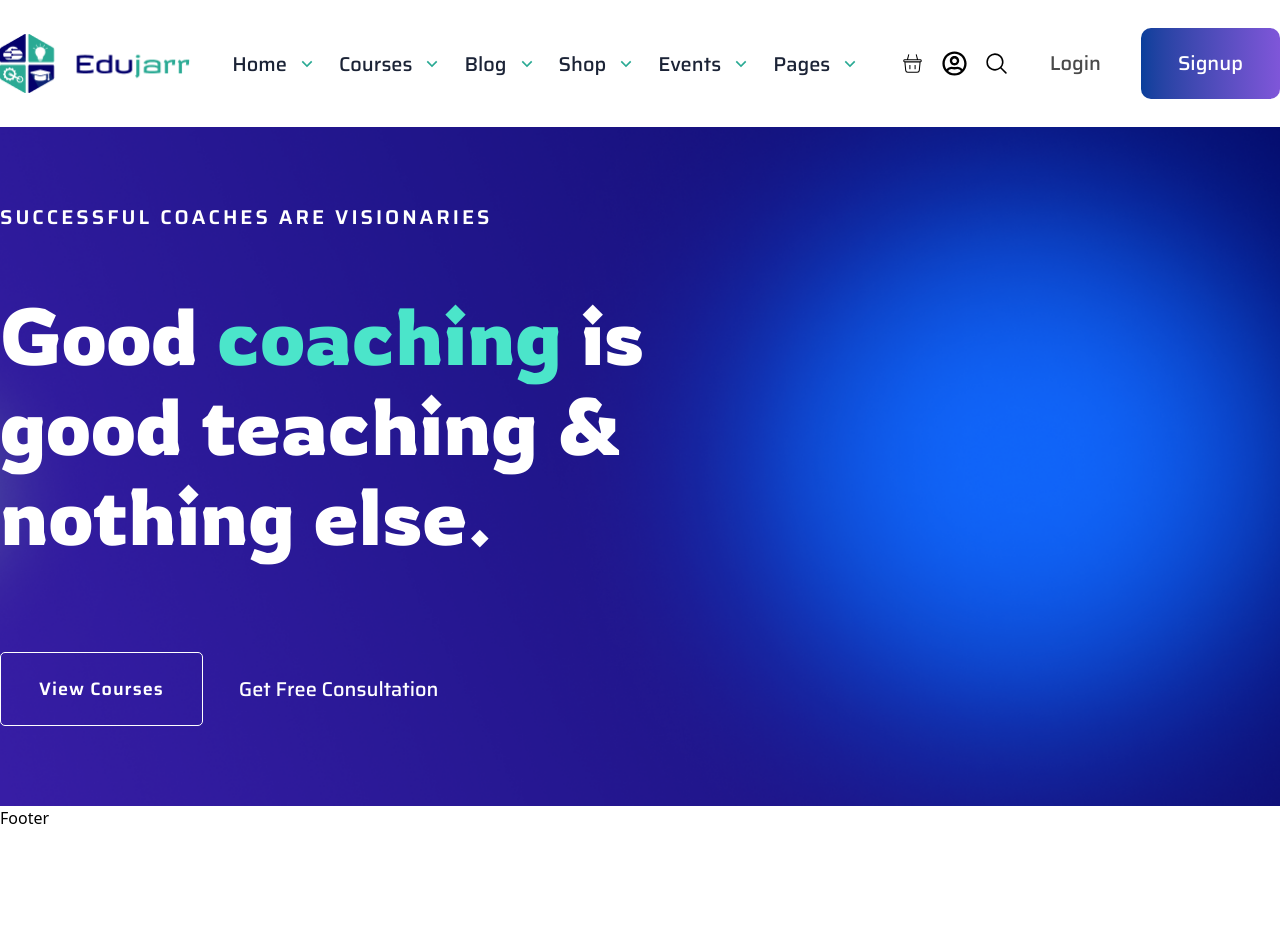
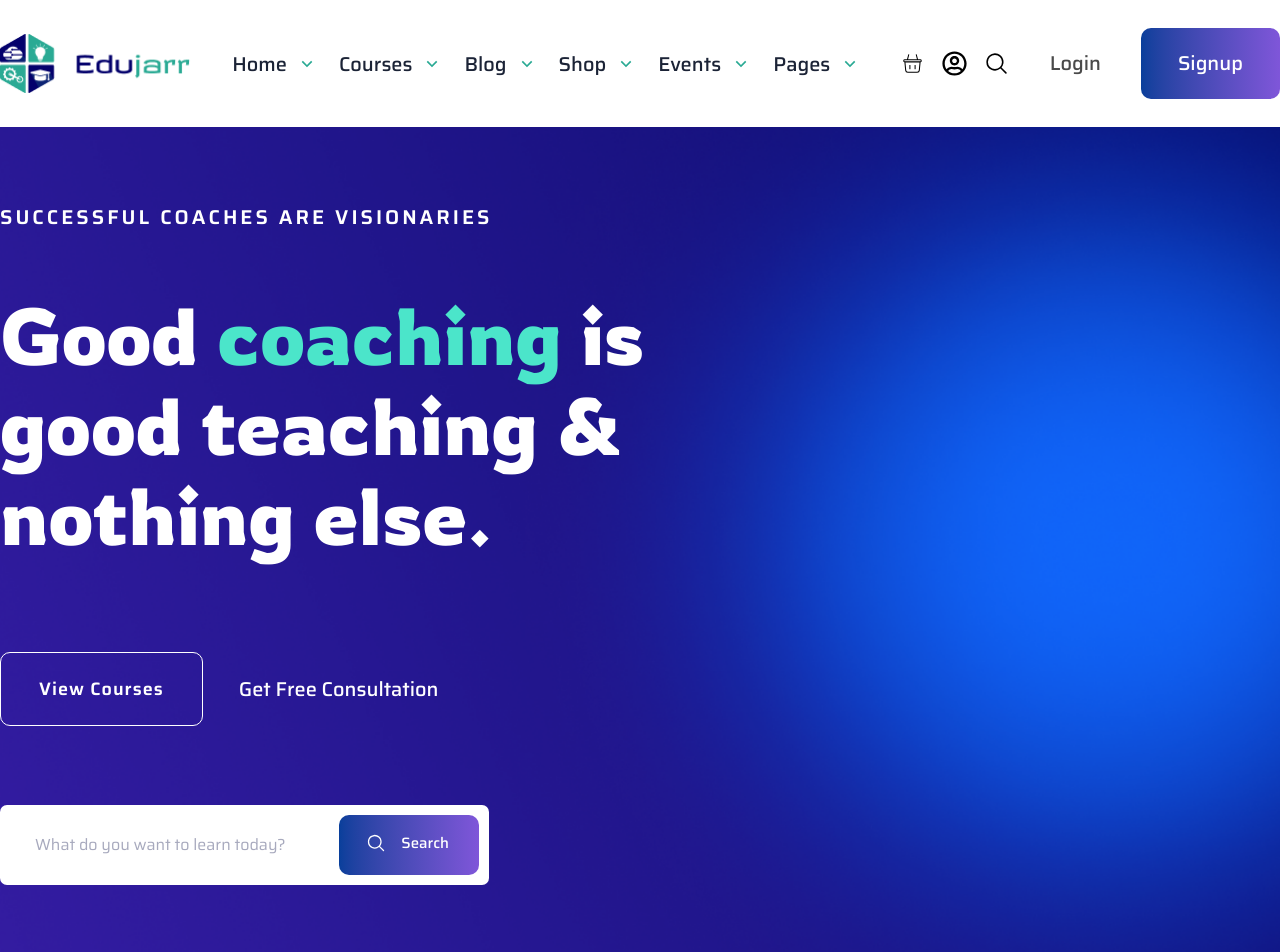
Before and after one commit to shoumen-shomu/edujarr, a Next.js app: page / in a window 1280 px wide. Shown: the top 952 px of the page. Before the commit the page ends 830 px from the top, so only its background shows below. Built offline with nearby package versions, Linux system fonts and the light colour scheme.

Commit message:
banner left content done

```diff
--- a/src/app/layouts/home/Banner.jsx
+++ b/src/app/layouts/home/Banner.jsx
@@ -1,6 +1,7 @@
 import Button from "@/app/components/Button";
 import Container from "@/app/components/Container";
 import React from "react";
+import { HiMagnifyingGlass } from "react-icons/hi2";
 
 const Banner = () => {
   return (
@@ -19,7 +20,7 @@ const Banner = () => {
               <div className="flex gap-9 items-center">
                 <Button
                   className={
-                    "border border-white rounded-[5px] bg-transparent py-5.5 px-9.5 font-saira font-semibold text-[18px] text-white leading-7 tracking-[1px]"
+                    "border border-white rounded-[10px] bg-transparent py-5.5 px-9.5 font-saira font-semibold text-[18px] text-white leading-7 tracking-[1px]"
                   }
                   btnTxt={"View Courses"}
                 />
@@ -30,6 +31,18 @@ const Banner = () => {
                   btnTxt={"Get Free Consultation"}
                 />
               </div>
+
+              <div className="w-122.25 py-2.5 pr-2.5 pl-8.75 rounded-[7px] bg-white items-center flex justify-between mt-19.75">
+                <input className="w-70.25 outline-0 font-saira font-normal text-base text-[#4F547B]"
+                  type="text"
+                  placeholder="What do you want to learn today?"
+
+                />
+                <div className="pt-3.5 pb-4.25 pr-7.5 pl-6.75 bg-linear-to-r from-[#083F9B] to-[#7F56D9] flex  gap-3.75 items-center rounded-[10px] cursor-pointer">
+                  <HiMagnifyingGlass className="text-white " size={20} />
+                  <p className="font-saira font-medium text-white text-[15px] leading-[28.8px]  ">Search</p>
+                </div>
+              </div>
             </div>
           </div>
         </Container>
```
